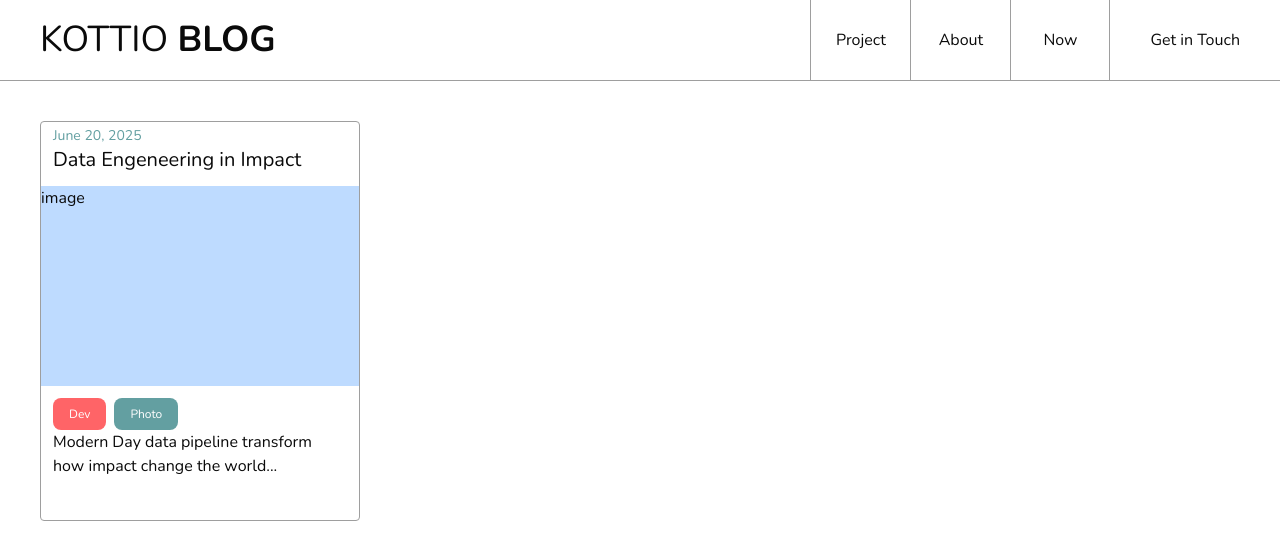
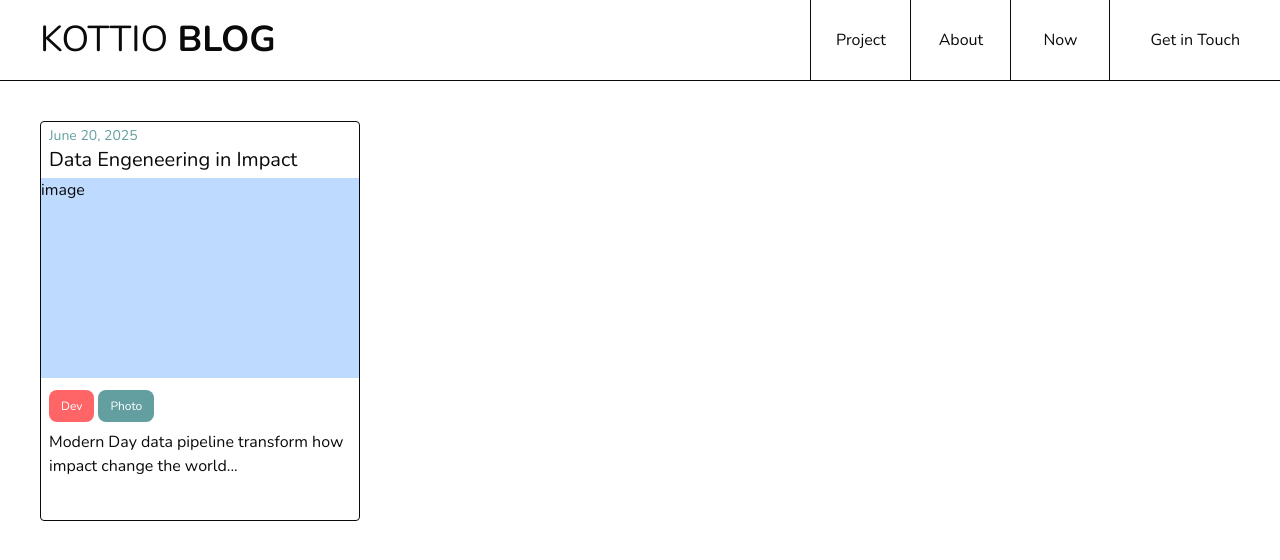
Before and after one commit to Kottio/kottio-portfolio, a Next.js app: page /blog in a window 1280 px wide. Shown: the top 560 px of the page. Built offline with nearby package versions, Linux system fonts and the light colour scheme.

Commit message:
Ready to use Markdown

```diff
--- a/app/blog/page.tsx
+++ b/app/blog/page.tsx
@@ -24,15 +24,16 @@ export default function BlogPage() {
         </section> */}
         <section className="px-10 py-10">
 
-          <div className=" border-1 w-80 h-100 rounded flex flex-col  py-1 ">
-            <span className="text-sm px-3 text-[#639FA1]">June 20, 2025</span>
-            <span className="text-xl px-3" >Data Engeneering in Impact</span>
-            <div className="w-full bg-blue-200 h-50 my-3">image</div>
-            <ul className="text-sm px-3 h-8 flex gap-2  ">
+          <div className=" border-1 rounded w-80 h-100  flex flex-col  py-1 ">
+            <span className="text-sm px-2 text-[#639FA1]">June 20, 2025</span>
+            <span className="text-xl px-2" >Data Engeneering in Impact</span>
+            <div className="w-full bg-blue-200 h-50 mb-3 mt-1">image</div>
+            <ul className=" px-2 h-8 flex gap-1  ">
               <Badge variant="developer">Dev</Badge>
               <Badge variant="photo">Photo</Badge>
             </ul>
-            <span className="px-3">Modern Day data pipeline transform how impact change the world... </span>
+
+            <span className="px-2 pt-2">Modern Day data pipeline transform how impact change the world... </span>
           </div>
 
 
--- a/app/globals.css
+++ b/app/globals.css
@@ -52,7 +52,7 @@
 } */
 
 body {
-  font-family: Nunito, Roboto, Arial;
+  font-family: Avenir, Nunito, Roboto, Arial;
 }
 
 /*
@@ -75,7 +75,7 @@ body {
   --accent: oklch(0.97 0 0);
   --accent-foreground: oklch(0.205 0 0);
   --destructive: oklch(0.577 0.245 27.325);
-  --border: oklch(0.7 0 0);
+  /* --border: oklch(0.7 0 0); */
   --input: oklch(0.922 0 0);
   --ring: oklch(0.708 0 0);
   --chart-1: oklch(0.646 0.222 41.116);
--- a/components/ui/badge.tsx
+++ b/components/ui/badge.tsx
@@ -5,7 +5,7 @@ import { cva, type VariantProps } from "class-variance-authority"
 import { cn } from "@/lib/utils"
 
 const badgeVariants = cva(
-  "inline-flex items-center justify-center rounded-md border px-4 py-0.5 text-xs font-medium w-fit whitespace-nowrap shrink-0 [&>svg]:size-3 gap-1 [&>svg]:pointer-events-none focus-visible:border-ring focus-visible:ring-ring/50 focus-visible:ring-[3px] aria-invalid:ring-destructive/20 dark:aria-invalid:ring-destructive/40 aria-invalid:border-destructive transition-[color,box-shadow] overflow-hidden curser-pointer",
+  "inline-flex items-center justify-center rounded-md border px-3 py-0.5 text-xs font-medium w-fit whitespace-nowrap shrink-0 [&>svg]:size-3 gap-1 [&>svg]:pointer-events-none focus-visible:border-ring focus-visible:ring-ring/50 focus-visible:ring-[3px] aria-invalid:ring-destructive/20 dark:aria-invalid:ring-destructive/40 aria-invalid:border-destructive transition-[color,box-shadow] overflow-hidden curser-pointer",
   {
     variants: {
       variant: {
```
